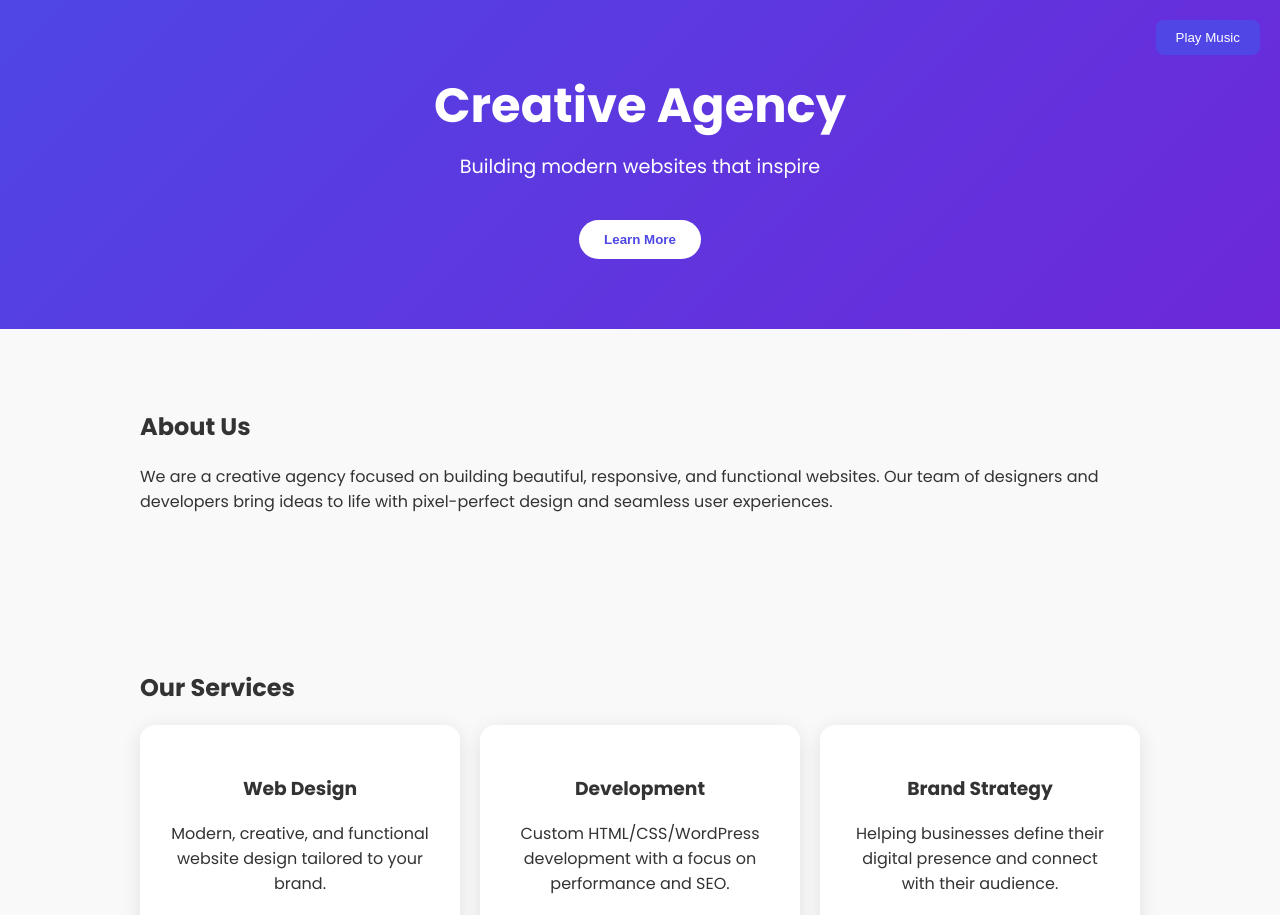
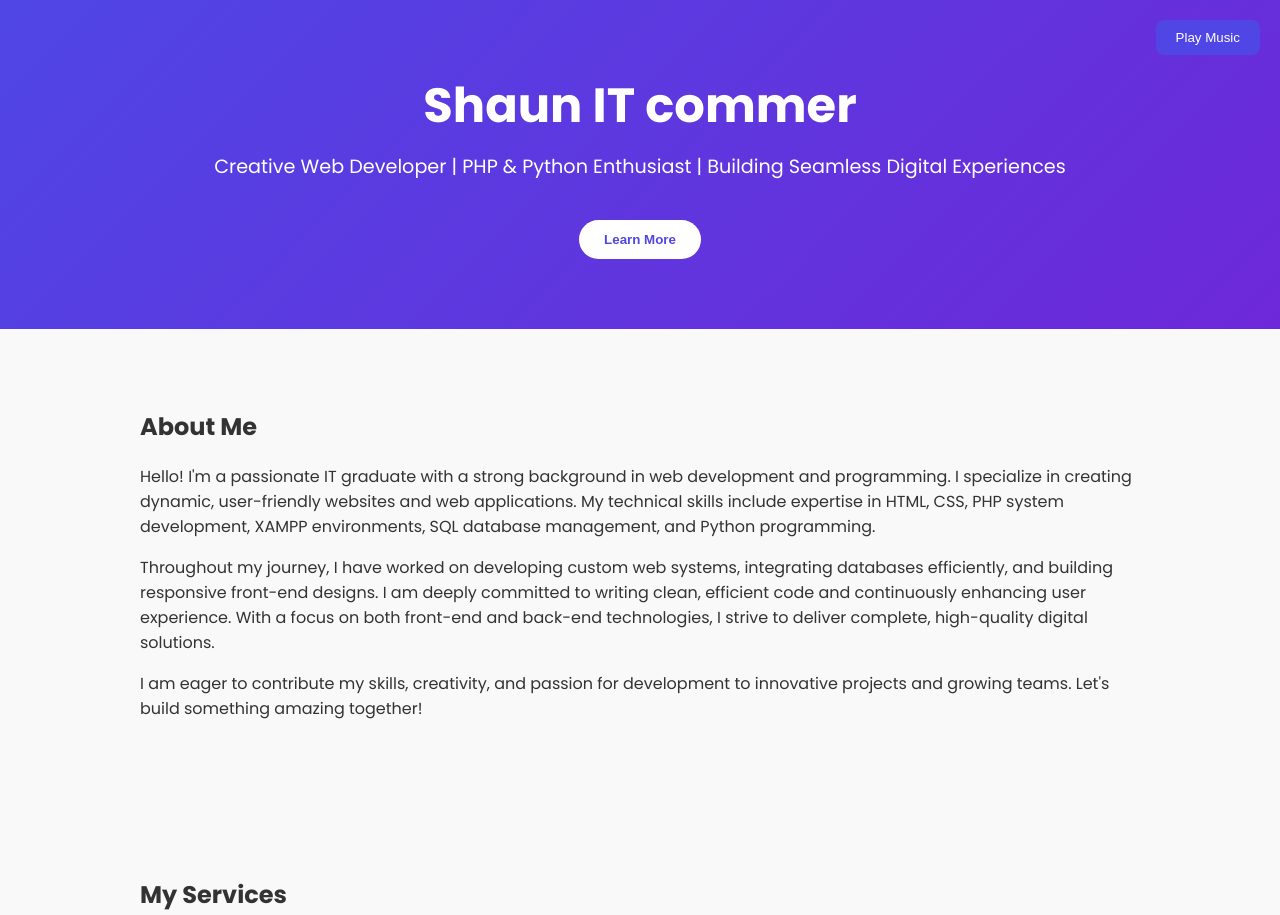
Before and after one commit to shaunITcomms/portfolio-landing-page, a plain HTML site: page index.html in a window 1280 px wide. Shown: the top 915 px of the page. Drawn offline with Linux system fonts and the light colour scheme.

Commit message:
Update index.html

```diff
--- a/index.html
+++ b/index.html
@@ -170,18 +170,23 @@
   </script>
 
 <header>
-  <h1>Creative Agency</h1>
-  <p>Building modern websites that inspire</p>
+  <h1>Shaun IT commer</h1>
+  <p>Creative Web Developer | PHP & Python Enthusiast | Building Seamless Digital Experiences</p>
   <a href="#about"><button>Learn More</button></a>
 </header>
 
+
 <section id="about">
-  <h2>About Us</h2>
-  <p>We are a creative agency focused on building beautiful, responsive, and functional websites. Our team of designers and developers bring ideas to life with pixel-perfect design and seamless user experiences.</p>
+  <h2>About Me</h2>
+  <p>Hello! I'm a passionate IT graduate with a strong background in web development and programming. I specialize in creating dynamic, user-friendly websites and web applications. My technical skills include expertise in HTML, CSS, PHP system development, XAMPP environments, SQL database management, and Python programming.</p>
+
+  <p>Throughout my journey, I have worked on developing custom web systems, integrating databases efficiently, and building responsive front-end designs. I am deeply committed to writing clean, efficient code and continuously enhancing user experience. With a focus on both front-end and back-end technologies, I strive to deliver complete, high-quality digital solutions.</p>
+
+  <p>I am eager to contribute my skills, creativity, and passion for development to innovative projects and growing teams. Let's build something amazing together!</p>
 </section>
 
 <section id="services">
-  <h2>Our Services</h2>
+  <h2>My Services</h2>
   <div class="services">
     <div class="service-card">
       <h3>Web Design</h3>
```
